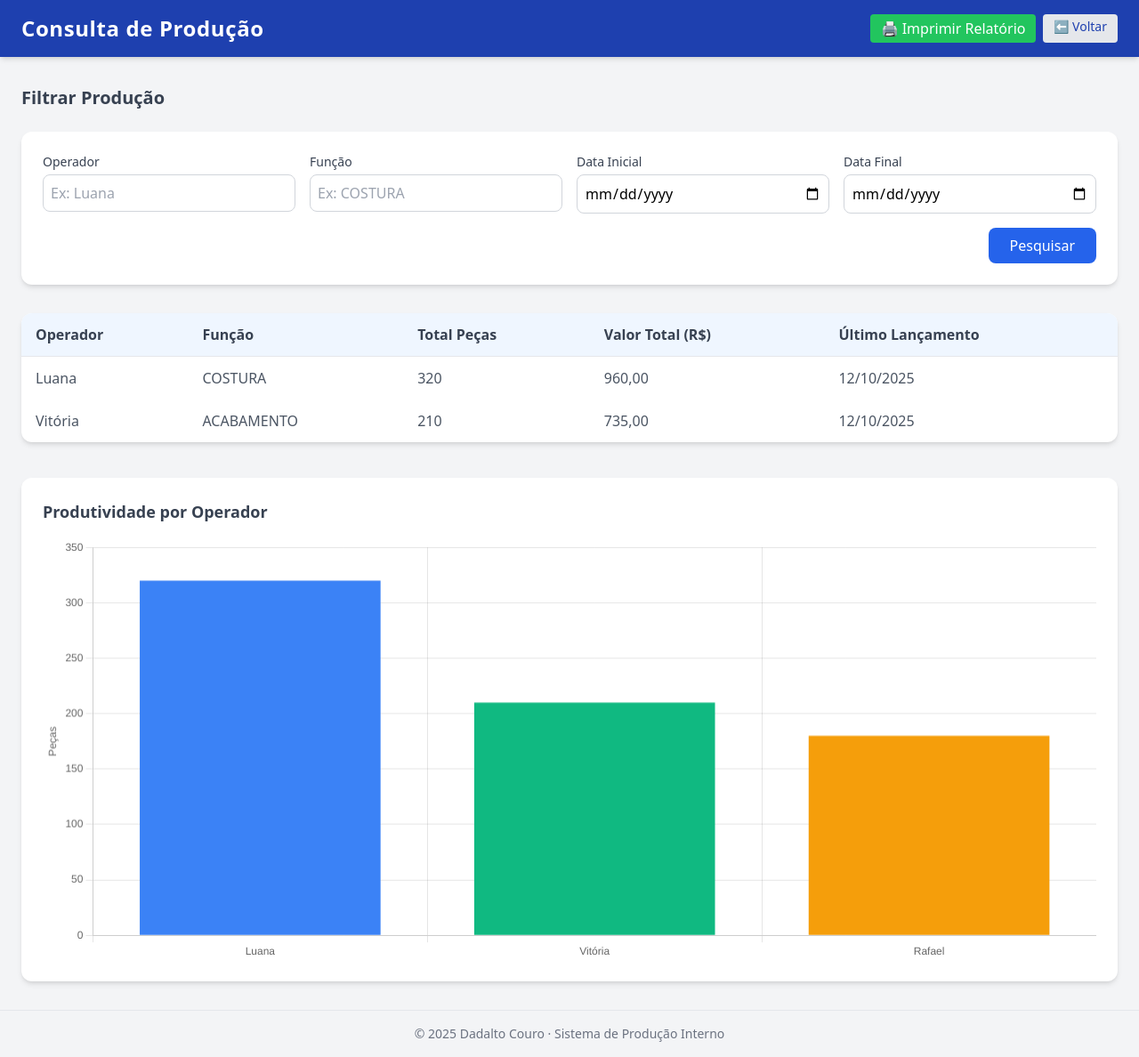
After one commit to Udymilla/producao-system, a FastAPI app: page /consultar_producao in a window 1280 px wide. The commit adds this page. Shown: the whole page at 89% size. Run offline with FastAPI, Linux system fonts and the light colour scheme; some libraries are stand-ins or nearby versions.

Commit message:
atualização

```diff
--- /dev/null
+++ b/backend/frontend/templates/consultar_producao.html
@@ -0,0 +1,146 @@
+<!DOCTYPE html>
+<html lang="pt-BR">
+<head>
+  <meta charset="UTF-8">
+  <meta name="viewport" content="width=device-width, initial-scale=1.0">
+  <title>Consulta de Produção - Sistema Dadalto</title>
+  <script src="https://cdn.tailwindcss.com"></script>
+  <script src="https://cdn.jsdelivr.net/npm/chart.js"></script>
+
+  <style>
+    /* Remove tudo que não é essencial durante impressão */
+    @media print {
+      header, footer, button, .no-print {
+        display: none !important;
+      }
+      main {
+        padding: 0;
+        margin: 0;
+      }
+      table {
+        page-break-inside: auto;
+      }
+      tr { page-break-inside: avoid; page-break-after: auto; }
+      canvas {
+        max-height: 300px !important;
+      }
+    }
+  </style>
+</head>
+
+<body class="bg-gray-100 min-h-screen flex flex-col">
+
+  <!-- Cabeçalho -->
+  <header class="bg-blue-800 text-white py-4 shadow-md no-print">
+    <div class="container mx-auto flex justify-between items-center px-6">
+      <h1 class="text-2xl font-bold tracking-wide">Consulta de Produção</h1>
+      <div class="flex gap-2">
+        <button onclick="window.print()" class="bg-green-500 px-3 py-1 rounded hover:bg-green-600 transition">
+          🖨️ Imprimir Relatório
+        </button>
+        <a href="/dashboard" class="text-sm bg-gray-200 text-blue-800 px-3 py-1 rounded hover:bg-gray-300 transition">
+          ⬅ Voltar
+        </a>
+      </div>
+    </div>
+  </header>
+
+  <!-- Conteúdo principal -->
+  <main class="flex-1 container mx-auto px-6 py-8" id="conteudoRelatorio">
+
+    <h2 class="text-xl font-semibold text-gray-700 mb-6">Filtrar Produção</h2>
+
+    <!-- Filtros -->
+    <form class="grid md:grid-cols-4 gap-4 bg-white shadow-md p-6 rounded-xl mb-8 no-print">
+      <div>
+        <label class="block text-gray-700 text-sm font-medium mb-1">Operador</label>
+        <input type="text" placeholder="Ex: Luana" class="w-full border border-gray-300 rounded-lg p-2 focus:outline-blue-500">
+      </div>
+      <div>
+        <label class="block text-gray-700 text-sm font-medium mb-1">Função</label>
+        <input type="text" placeholder="Ex: COSTURA" class="w-full border border-gray-300 rounded-lg p-2 focus:outline-blue-500">
+      </div>
+      <div>
+        <label class="block text-gray-700 text-sm font-medium mb-1">Data Inicial</label>
+        <input type="date" class="w-full border border-gray-300 rounded-lg p-2 focus:outline-blue-500">
+      </div>
+      <div>
+        <label class="block text-gray-700 text-sm font-medium mb-1">Data Final</label>
+        <input type="date" class="w-full border border-gray-300 rounded-lg p-2 focus:outline-blue-500">
+      </div>
+      <div class="md:col-span-4 flex justify-end">
+        <button type="button" class="bg-blue-600 text-white px-6 py-2 rounded-lg hover:bg-blue-700 transition">Pesquisar</button>
+      </div>
+    </form>
+
+    <!-- Tabela -->
+    <div class="bg-white shadow-md rounded-xl overflow-hidden mb-10">
+      <table class="w-full border-collapse">
+        <thead class="bg-blue-50 border-b border-gray-200">
+          <tr>
+            <th class="text-left py-3 px-4 font-semibold text-gray-700">Operador</th>
+            <th class="text-left py-3 px-4 font-semibold text-gray-700">Função</th>
+            <th class="text-left py-3 px-4 font-semibold text-gray-700">Total Peças</th>
+            <th class="text-left py-3 px-4 font-semibold text-gray-700">Valor Total (R$)</th>
+            <th class="text-left py-3 px-4 font-semibold text-gray-700">Último Lançamento</th>
+          </tr>
+        </thead>
+        <tbody>
+          <tr class="hover:bg-gray-50">
+            <td class="py-3 px-4 text-gray-600">Luana</td>
+            <td class="py-3 px-4 text-gray-600">COSTURA</td>
+            <td class="py-3 px-4 text-gray-600">320</td>
+            <td class="py-3 px-4 text-gray-600">960,00</td>
+            <td class="py-3 px-4 text-gray-600">12/10/2025</td>
+          </tr>
+          <tr class="hover:bg-gray-50">
+            <td class="py-3 px-4 text-gray-600">Vitória</td>
+            <td class="py-3 px-4 text-gray-600">ACABAMENTO</td>
+            <td class="py-3 px-4 text-gray-600">210</td>
+            <td class="py-3 px-4 text-gray-600">735,00</td>
+            <td class="py-3 px-4 text-gray-600">12/10/2025</td>
+          </tr>
+        </tbody>
+      </table>
+    </div>
+
+    <!-- Gráfico -->
+    <div class="bg-white shadow-md rounded-xl p-6">
+      <h3 class="text-lg font-semibold text-gray-700 mb-4">Produtividade por Operador</h3>
+      <canvas id="graficoProdutividade" height="120"></canvas>
+    </div>
+
+  </main>
+
+  <!-- Rodapé -->
+  <footer class="bg-gray-100 py-4 text-center text-sm text-gray-500 border-t no-print">
+    © 2025 Dadalto Couro · Sistema de Produção Interno
+  </footer>
+
+  <!-- Script do gráfico -->
+  <script>
+    const ctx = document.getElementById('graficoProdutividade').getContext('2d');
+    new Chart(ctx, {
+      type: 'bar',
+      data: {
+        labels: ['Luana', 'Vitória', 'Rafael'],
+        datasets: [{
+          label: 'Peças Produzidas',
+          data: [320, 210, 180],
+          backgroundColor: ['#3b82f6', '#10b981', '#f59e0b']
+        }]
+      },
+      options: {
+        responsive: true,
+        plugins: {
+          legend: { display: false },
+          tooltip: { mode: 'index', intersect: false }
+        },
+        scales: {
+          y: { beginAtZero: true, title: { display: true, text: 'Peças' } }
+        }
+      }
+    });
+  </script>
+</body>
+</html>
--- a/backend/main.py
+++ b/backend/main.py
@@ -287,3 +287,45 @@ async def lancar_post(request: Request):
         "titulo": "Lançamento Concluído",
         "mensagem": f"Ficha lançada para {operador} - {modelo} ({quantidade} peças)"
     })
+
+# Página de consulta de fichas
+@app.get("/consultar_fichas", response_class=HTMLResponse)
+async def consultar_fichas(request: Request):
+    return templates.TemplateResponse("consultar_fichas.html", {"request": request})
+
+# Página de consulta de produção por funcionário
+@app.get("/consultar_producao", response_class=HTMLResponse)
+async def consultar_producao(request: Request):
+    return templates.TemplateResponse("consultar_producao.html", {"request": request})
+
+# ===== Página de cadastro de formulários (GET) =====
+@app.get("/cadastro_formulario", response_class=HTMLResponse)
+async def cadastro_formulario_page(request: Request):
+    return templates.TemplateResponse("cadastro_formulario.html", {"request": request})
+
+# ===== Receber dados do formulário (POST) =====
+@app.post("/cadastro_formulario", response_class=HTMLResponse)
+async def cadastro_formulario_post(request: Request):
+    form = await request.form()
+    modelo = form.get("modelo")
+    cor = form.get("cor") or "Não informada"
+    tamanhos = form.getlist("tamanhos")
+    link = form.get("link")
+
+    mensagem = (
+        f"<b>Modelo:</b> {modelo}<br>"
+        f"<b>Cor:</b> {cor}<br>"
+        f"<b>Tamanhos:</b> {', '.join(tamanhos) if tamanhos else 'Nenhum selecionado'}<br>"
+        f"<b>Link:</b> <a href='{link}' target='_blank' class='text-blue-600 underline'>{link}</a>"
+    )
+
+    return templates.TemplateResponse("pagina.html", {
+        "request": request,
+        "titulo": "Formulário Cadastrado com Sucesso ✅",
+        "mensagem": mensagem
+    })
+
+# ===== Página de Administração =====
+@app.get("/administracao", response_class=HTMLResponse)
+async def administracao_page(request: Request):
+    return templates.TemplateResponse("administracao.html", {"request": request})
```
Also changed, not shown: backend/frontend/templates/administracao.html (added, +59 -0 lines), backend/frontend/templates/cadastro_formulario.html (added, +69 -0 lines), backend/frontend/templates/consultar_fichas.html (added, +87 -0 lines), backend/frontend/templates/dashboard.html (+9 -7 lines).
